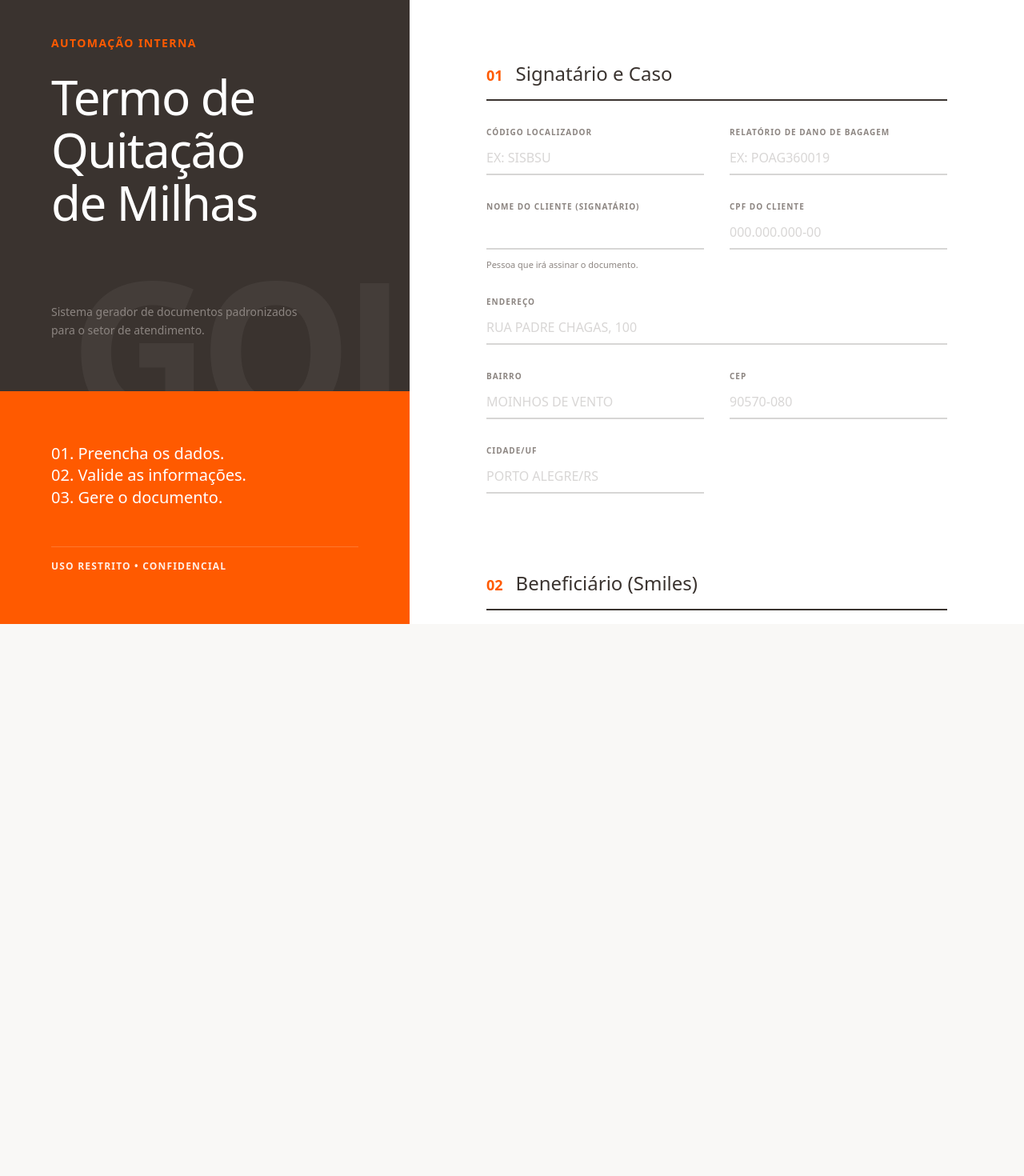
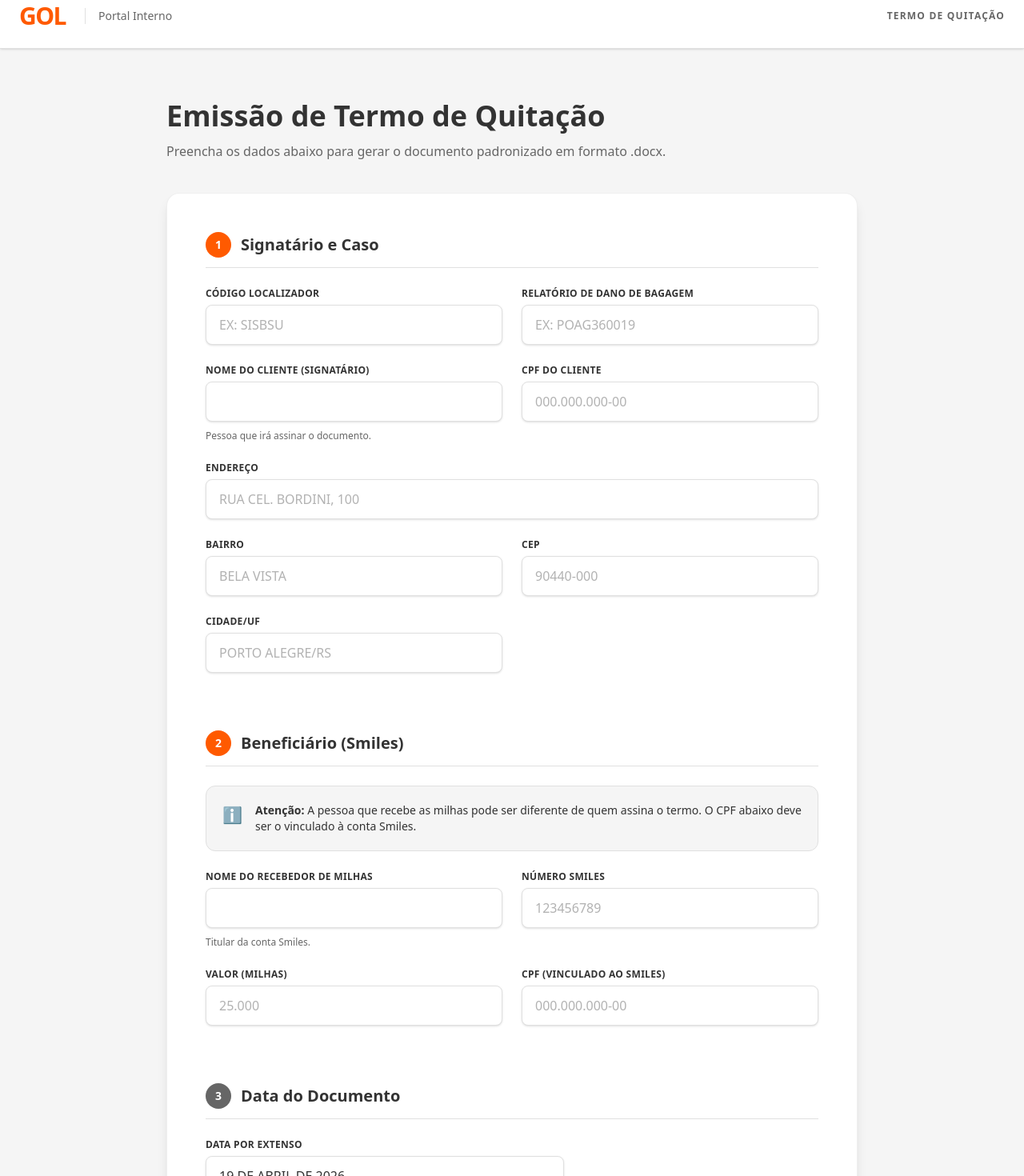
Before and after one commit to Senisse19/automacao-milhas-gol, a Next.js app: page / in a window 1280 px wide. Shown: the part 20-1490 px from the top of the page at 80% size. Before the commit the page ends 800 px from the top, so only its background shows below. Built offline with nearby package versions, Linux system fonts and the light colour scheme.

Commit message:
feat: redesign ui to match official GOL aesthetic and update metadata

```diff
--- a/app/globals.css
+++ b/app/globals.css
@@ -1,11 +1,12 @@
 @import "tailwindcss";
 
 @theme {
-  --color-gol-dark: #3A332F;
+  --color-gol-dark: #333333;
   --color-gol-orange: #FF5A00;
-  --color-gol-light: #F9F8F6;
+  --color-gol-light: #F5F5F5;
   --color-gol-white: #FFFFFF;
-  --color-gol-gray: #8C8581;
+  --color-gol-gray: #666666;
+  --color-gol-border: #E0E0E0;
 }
 
 @layer base {
@@ -26,7 +27,7 @@
 body {
   background-color: var(--background);
   color: var(--foreground);
-  font-family: ui-sans-serif, system-ui, -apple-system, BlinkMacSystemFont, "Segoe UI", Roboto, "Helvetica Neue", Arial, sans-serif;
+  font-family: var(--font-montserrat), ui-sans-serif, system-ui, -apple-system, BlinkMacSystemFont, "Segoe UI", Roboto, "Helvetica Neue", Arial, sans-serif;
   -webkit-font-smoothing: antialiased;
   -moz-osx-font-smoothing: grayscale;
 }
--- a/app/layout.tsx
+++ b/app/layout.tsx
@@ -1,20 +1,15 @@
 import type { Metadata } from "next";
-import { Geist, Geist_Mono } from "next/font/google";
+import { Montserrat } from "next/font/google";
 import "./globals.css";
 
-const geistSans = Geist({
-  variable: "--font-geist-sans",
-  subsets: ["latin"],
-});
-
-const geistMono = Geist_Mono({
-  variable: "--font-geist-mono",
+const montserrat = Montserrat({
+  variable: "--font-montserrat",
   subsets: ["latin"],
 });
 
 export const metadata: Metadata = {
-  title: "Create Next App",
-  description: "Generated by create next app",
+  title: "GOL | Termo de Quitação de Milhas",
+  description: "Gerador de Termo de Quitação de Milhas - GOL Linhas Aéreas",
 };
 
 export default function RootLayout({
@@ -24,8 +19,8 @@
 }>) {
   return (
     <html
-      lang="en"
-      className={`${geistSans.variable} ${geistMono.variable} h-full antialiased`}
+      lang="pt-BR"
+      className={`${montserrat.variable} font-sans h-full antialiased`}
     >
       <body className="min-h-full flex flex-col">{children}</body>
     </html>
--- a/app/page.tsx
+++ b/app/page.tsx
@@ -2,47 +2,48 @@
 
 export default function Home() {
   return (
-    <main className="min-h-screen bg-gol-white flex flex-col md:flex-row font-sans selection:bg-gol-orange selection:text-white">
-      {/* Editorial Left Panel - Inspired by Brand Guide */}
-      <div className="w-full md:w-[40%] min-h-[40vh] md:min-h-screen flex flex-col sticky top-0">
-        {/* Dark Top Section */}
-        <div className="bg-gol-dark flex-grow p-10 md:p-16 flex flex-col justify-between text-gol-white relative overflow-hidden">
-          <div className="relative z-10">
-            <h1 className="text-sm font-bold tracking-widest text-gol-orange uppercase mb-6">Automação Interna</h1>
-            <h2 className="text-5xl md:text-6xl font-normal leading-[1.1] tracking-tight">
-              Termo de<br />Quitação<br />de Milhas
-            </h2>
+    <main className="min-h-screen bg-gol-light font-sans selection:bg-gol-orange selection:text-white flex flex-col">
+      {/* GOL Header (Simulated) */}
+      <header className="bg-gol-white shadow-sm border-b border-gol-border sticky top-0 z-50">
+        <div className="max-w-7xl mx-auto px-6 h-20 flex items-center justify-between">
+          <div className="flex items-center gap-2">
+            <span className="text-3xl font-extrabold tracking-tighter text-gol-orange">
+              GOL
+            </span>
+            <span className="text-gol-gray text-sm font-medium ml-4 hidden sm:block border-l border-gol-border pl-4">
+              Portal Interno
+            </span>
           </div>
-
-          <div className="mt-20 relative z-10">
-            <p className="text-gol-gray text-sm max-w-xs leading-relaxed">
-              Sistema gerador de documentos padronizados para o setor de atendimento.
-            </p>
-          </div>
-
-          {/* Abstract background element */}
-          <div className="text-[15rem] font-bold tracking-tighter text-white/5 absolute -bottom-16 -right-10 pointer-events-none select-none leading-none">
-            GOL
+          <div className="text-xs font-bold uppercase tracking-widest text-gol-gray">
+            Termo de Quitação
           </div>
         </div>
+      </header>
 
-        {/* Orange Bottom Section */}
-        <div className="bg-gol-orange p-10 md:p-16 text-gol-white shrink-0">
-          <p className="text-lg md:text-xl font-medium leading-snug">
-            01. Preencha os dados.<br />
-            02. Valide as informações.<br />
-            03. Gere o documento.
+      {/* Main Content Area */}
+      <div className="flex-1 w-full max-w-4xl mx-auto px-4 py-12 md:py-16">
+        {/* Title Section */}
+        <div className="mb-10 text-center md:text-left">
+          <h1 className="text-3xl md:text-4xl font-bold text-gol-dark mb-3">
+            Emissão de Termo de Quitação
+          </h1>
+          <p className="text-gol-gray text-base max-w-2xl">
+            Preencha os dados abaixo para gerar o documento padronizado em formato .docx.
           </p>
-          <div className="mt-12 text-xs font-bold uppercase tracking-widest opacity-90 border-t border-white/20 pt-4">
-            Uso Restrito • Confidencial
-          </div>
+        </div>
+
+        {/* Card Form */}
+        <div className="bg-gol-white rounded-2xl shadow-lg border border-gol-border/50 p-6 md:p-10 lg:p-12">
+          <TermoForm />
         </div>
       </div>
 
-      {/* Right Panel - Form */}
-      <div className="w-full md:w-[60%] bg-gol-white p-8 md:p-16 lg:p-24 overflow-y-auto md:h-screen">
-        <TermoForm />
-      </div>
+      {/* Footer */}
+      <footer className="bg-gol-white border-t border-gol-border py-8 mt-auto">
+        <div className="max-w-7xl mx-auto px-6 text-center text-xs text-gol-gray">
+          &copy; {new Date().getFullYear()} GOL Linhas Aéreas Inteligentes. Uso Restrito e Confidencial.
+        </div>
+      </footer>
     </main>
   );
 }
--- a/components/TermoForm.tsx
+++ b/components/TermoForm.tsx
@@ -161,8 +161,8 @@
   };
 
   const renderInputField = (label: string, name: keyof typeof formData, placeholder = "", helperText = "") => (
-    <div className="flex flex-col gap-1 mb-8 relative group">
-      <label htmlFor={name} className="text-[10px] font-bold text-gol-gray tracking-widest uppercase transition-colors group-focus-within:text-gol-orange">
+    <div className="flex flex-col gap-1.5 mb-6 relative group">
+      <label htmlFor={name} className="text-xs font-bold text-gol-dark uppercase tracking-wide group-focus-within:text-gol-orange transition-colors">
         {label}
       </label>
       <input
@@ -173,49 +173,56 @@
         onChange={handleChange}
         placeholder={placeholder}
         style={{ textTransform: "uppercase" }}
-        className={`bg-transparent border-b-2 ${errors[name] ? 'border-red-500' : 'border-gol-dark/20'} text-gol-dark py-2 outline-none focus:border-gol-orange transition-all font-medium placeholder:text-gol-dark/20`}
+        className={`bg-white border ${errors[name] ? 'border-red-500 ring-1 ring-red-500' : 'border-gol-border'} rounded-lg text-gol-dark px-4 py-3 outline-none focus:border-gol-orange focus:ring-1 focus:ring-gol-orange transition-all font-medium placeholder:text-gol-gray/50 shadow-sm`}
       />
-      {helperText && <span className="text-[11px] text-gol-gray mt-2 leading-tight">{helperText}</span>}
-      {errors[name] && <span className="text-[11px] text-red-500 mt-1 font-bold absolute -bottom-5 left-0">{errors[name]}</span>}
+      {helperText && <span className="text-xs text-gol-gray mt-1">{helperText}</span>}
+      {errors[name] && <span className="text-xs text-red-500 mt-1 font-bold absolute -bottom-5 left-0">{errors[name]}</span>}
     </div>
   );
 
   return (
-    <form onSubmit={handleSubmit} className="w-full max-w-2xl">
+    <form onSubmit={handleSubmit} className="w-full">
 
-      {/* CARD 1 */}
-      <div className="mb-16">
-        <h3 className="text-2xl text-gol-dark font-normal mb-8 pb-4 border-b-2 border-gol-dark flex items-baseline gap-4">
-          <span className="text-gol-orange font-bold text-lg">01</span>
-          Signatário e Caso
-        </h3>
+      {/* SECTION 1 */}
+      <div className="mb-12">
+        <div className="flex items-center gap-3 mb-6 pb-3 border-b border-gol-border">
+          <div className="bg-gol-orange text-white rounded-full w-8 h-8 flex items-center justify-center font-bold text-sm">
+            1
+          </div>
+          <h3 className="text-xl text-gol-dark font-bold">Signatário e Caso</h3>
+        </div>
 
-        <div className="grid grid-cols-1 md:grid-cols-2 gap-x-8">
+        <div className="grid grid-cols-1 md:grid-cols-2 gap-x-6">
           {renderInputField("Código Localizador", "CODIGO_LOCALIZADOR", "Ex: SISBSU")}
           {renderInputField("Relatório de Dano de Bagagem", "RELATORIO_DANO", "Ex: POAG360019")}
           {renderInputField("Nome do Cliente (Signatário)", "NOME_CLIENTE", "", "Pessoa que irá assinar o documento.")}
           {renderInputField("CPF do Cliente", "CPF_CLIENTE", "000.000.000-00")}
           <div className="md:col-span-2">
-            {renderInputField("Endereço", "ENDERECO", "RUA PADRE CHAGAS, 100")}
+            {renderInputField("Endereço", "ENDERECO", "RUA CEL. BORDINI, 100")}
           </div>
-          {renderInputField("Bairro", "BAIRRO", "MOINHOS DE VENTO")}
-          {renderInputField("CEP", "CEP", "90570-080")}
+          {renderInputField("Bairro", "BAIRRO", "BELA VISTA")}
+          {renderInputField("CEP", "CEP", "90440-000")}
           {renderInputField("Cidade/UF", "CIDADE_UF", "PORTO ALEGRE/RS")}
         </div>
       </div>
 
-      {/* CARD 2 */}
-      <div className="mb-16">
-        <h3 className="text-2xl text-gol-dark font-normal mb-8 pb-4 border-b-2 border-gol-dark flex items-baseline gap-4">
-          <span className="text-gol-orange font-bold text-lg">02</span>
-          Beneficiário (Smiles)
-        </h3>
-
-        <div className="bg-gol-light p-6 mb-8 border-l-4 border-gol-orange text-sm text-gol-dark">
-          <strong>Atenção:</strong> A pessoa que recebe as milhas pode ser diferente de quem assina o termo. O CPF abaixo deve ser o vinculado à conta Smiles.
+      {/* SECTION 2 */}
+      <div className="mb-12">
+        <div className="flex items-center gap-3 mb-6 pb-3 border-b border-gol-border">
+          <div className="bg-gol-orange text-white rounded-full w-8 h-8 flex items-center justify-center font-bold text-sm">
+            2
+          </div>
+          <h3 className="text-xl text-gol-dark font-bold">Beneficiário (Smiles)</h3>
         </div>
 
-        <div className="grid grid-cols-1 md:grid-cols-2 gap-x-8">
+        <div className="bg-gol-light p-5 rounded-xl mb-6 border border-gol-border text-sm text-gol-dark flex items-start gap-4">
+          <div className="text-gol-orange text-xl shrink-0 mt-0.5">ℹ️</div>
+          <p>
+            <strong>Atenção:</strong> A pessoa que recebe as milhas pode ser diferente de quem assina o termo. O CPF abaixo deve ser o vinculado à conta Smiles.
+          </p>
+        </div>
+
+        <div className="grid grid-cols-1 md:grid-cols-2 gap-x-6">
           {renderInputField("Nome do Recebedor de Milhas", "NOME_RECEBEDOR", "", "Titular da conta Smiles.")}
           {renderInputField("Número Smiles", "NUMERO_SMILES", "123456789")}
           {renderInputField("Valor (Milhas)", "QUANTIDADE_MILHAS", "25.000")}
@@ -223,43 +230,45 @@
         </div>
       </div>
 
-      {/* CARD 3 - DATA */}
-      <div className="mb-16">
-        <h3 className="text-2xl text-gol-dark font-normal mb-8 pb-4 border-b-2 border-gol-dark flex items-baseline gap-4">
-          <span className="text-gol-gray font-bold text-lg">03</span>
-          Data do Documento
-        </h3>
+      {/* SECTION 3 */}
+      <div className="mb-12">
+        <div className="flex items-center gap-3 mb-6 pb-3 border-b border-gol-border">
+          <div className="bg-gol-gray text-white rounded-full w-8 h-8 flex items-center justify-center font-bold text-sm">
+            3
+          </div>
+          <h3 className="text-xl text-gol-dark font-bold">Data do Documento</h3>
+        </div>
 
-        <div className="max-w-xs">
+        <div className="max-w-md">
           {renderInputField("Data por Extenso", "DATA_EXTENSO")}
         </div>
       </div>
 
       {/* ACTIONS */}
-      <div className="flex flex-col sm:flex-row gap-6 items-center justify-between pt-8 border-t border-gol-dark/10">
+      <div className="flex flex-col sm:flex-row gap-6 items-center justify-between pt-8 border-t border-gol-border">
         <button
           type="button"
           onClick={handleClear}
-          className="text-gol-gray hover:text-gol-dark font-bold transition-colors text-xs uppercase tracking-widest cursor-pointer"
+          className="text-gol-gray hover:text-gol-dark font-semibold transition-colors text-sm uppercase tracking-wide cursor-pointer py-3 px-6 rounded-full hover:bg-gol-light"
         >
           Limpar Formulário
         </button>
 
-        <div className="w-full sm:w-auto flex flex-col items-end">
+        <div className="w-full sm:w-auto flex flex-col items-center sm:items-end">
           <button
             type="submit"
             disabled={isGenerating}
             className={`
-              ${isGenerating ? 'bg-gol-gray cursor-not-allowed' : 'bg-gol-orange hover:bg-gol-dark cursor-pointer'}
-              text-white px-12 py-5 font-bold transition-all text-sm uppercase tracking-widest w-full sm:w-auto
+              ${isGenerating ? 'bg-gol-gray cursor-not-allowed' : 'bg-gol-orange hover:bg-orange-600 shadow-md hover:shadow-lg cursor-pointer'}
+              text-white px-10 py-4 rounded-full font-bold transition-all text-sm uppercase tracking-wide w-full sm:w-auto
             `}
           >
-            {isGenerating ? "Gerando..." : "Gerar Documento"}
+            {isGenerating ? "Gerando Documento..." : "Gerar Documento .DOCX"}
           </button>
 
           {successMsg && (
-            <div className="text-green-600 text-xs font-bold uppercase tracking-widest mt-4">
-              {successMsg}
+            <div className="text-green-600 text-sm font-bold mt-4 bg-green-50 px-4 py-2 rounded-lg border border-green-200">
+              ✓ {successMsg}
             </div>
           )}
         </div>
```
Also changed, not shown: app/icon.png (added).
